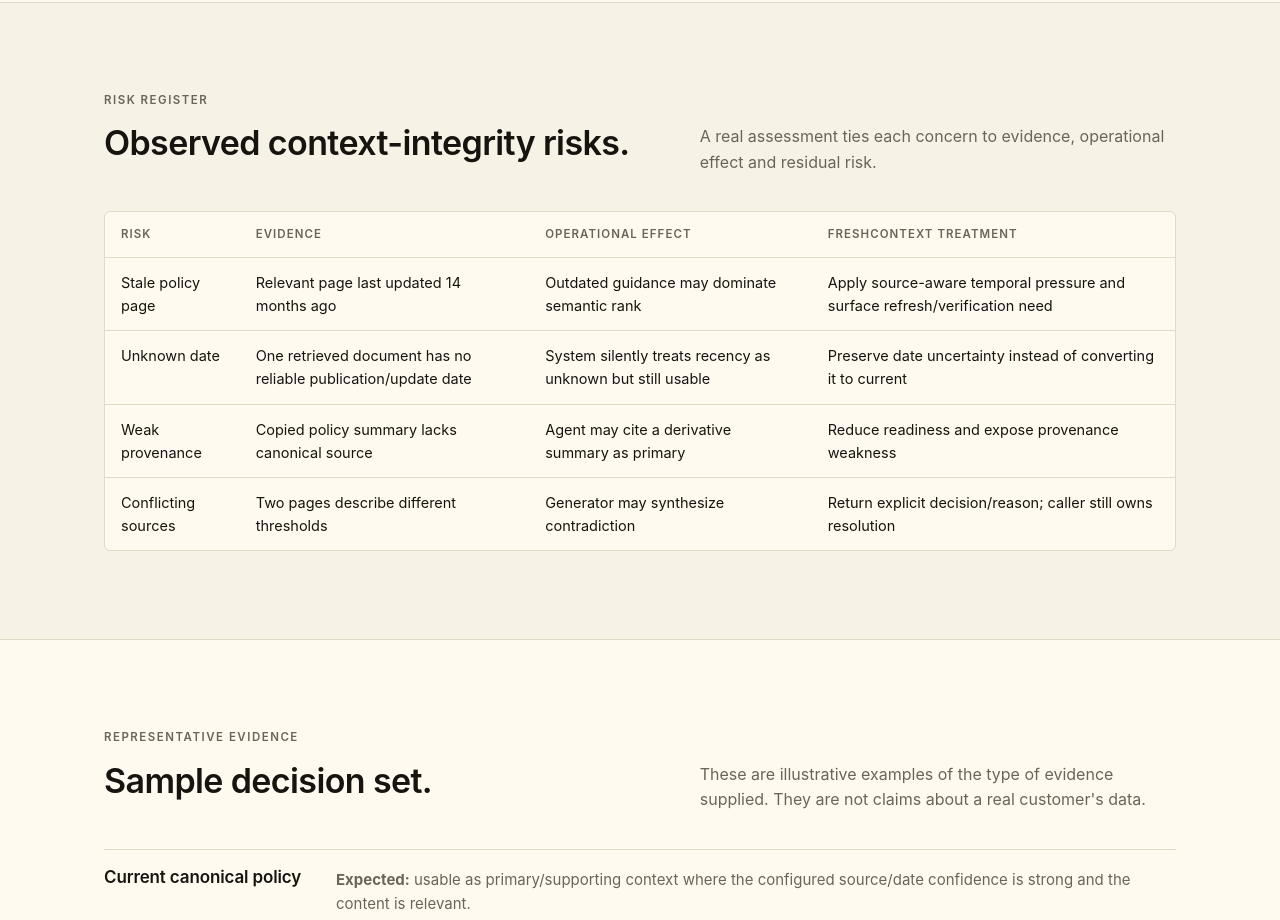
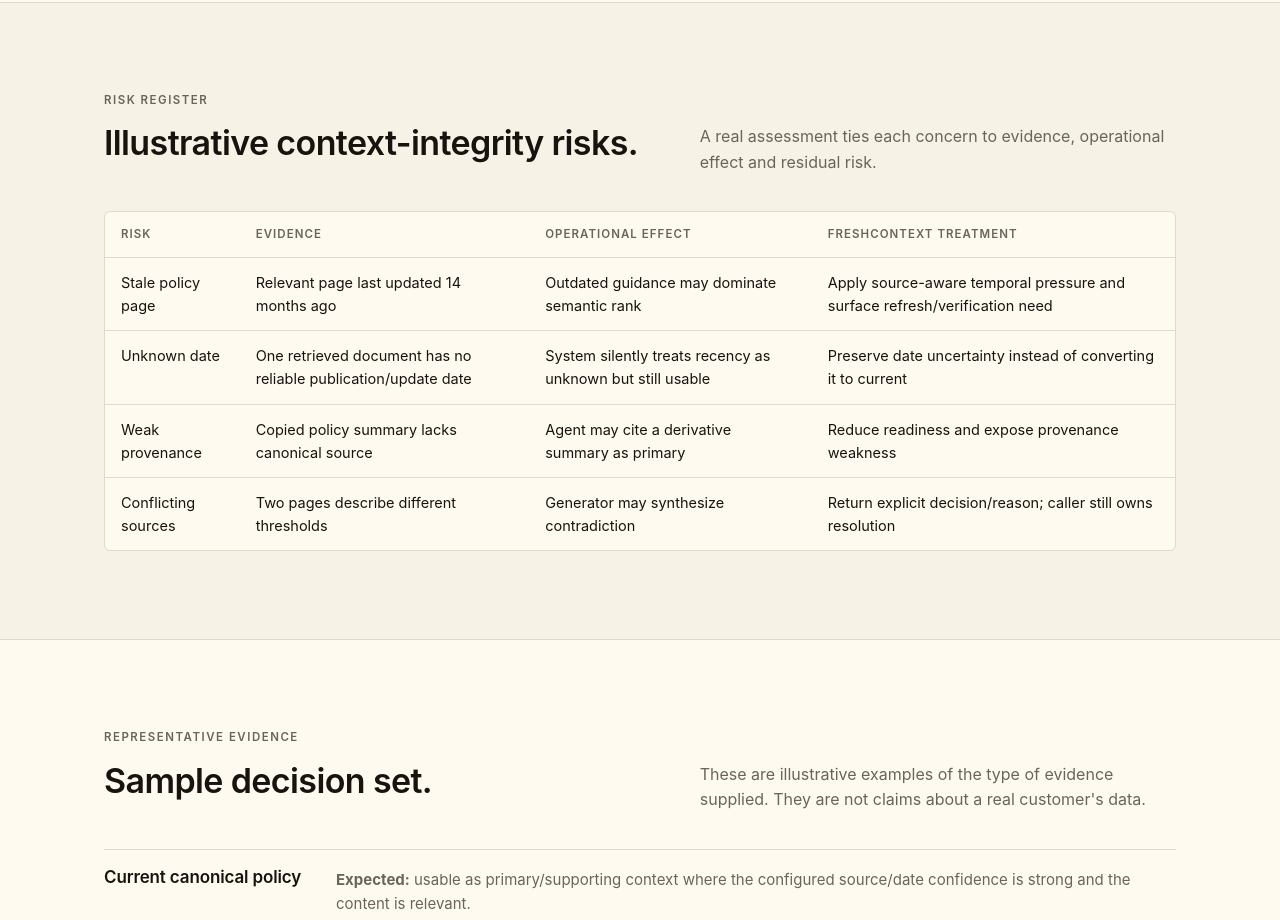
Before and after one commit to PrinceGabriel-lgtm/freshcontext-site, a website: page sample-assessment.html in a window 1280 px wide. Shown: the part 1680-2600 px from the top of the page. Drawn offline with Linux system fonts and the light colour scheme.

Commit message:
Clarify sample-assessment.html customer-path claims

```diff
--- a/sample-assessment.html
+++ b/sample-assessment.html
@@ -94,7 +94,7 @@
     <section class="band">
       <div class="wrap">
         <div class="head">
-          <div><p class="eyebrow">Risk register</p><h2>Observed context-integrity risks.</h2></div>
+          <div><p class="eyebrow">Risk register</p><h2>Illustrative context-integrity risks.</h2></div>
           <p class="sub">A real assessment ties each concern to evidence, operational effect and residual risk.</p>
         </div>
         <div class="tablewrap">
```
